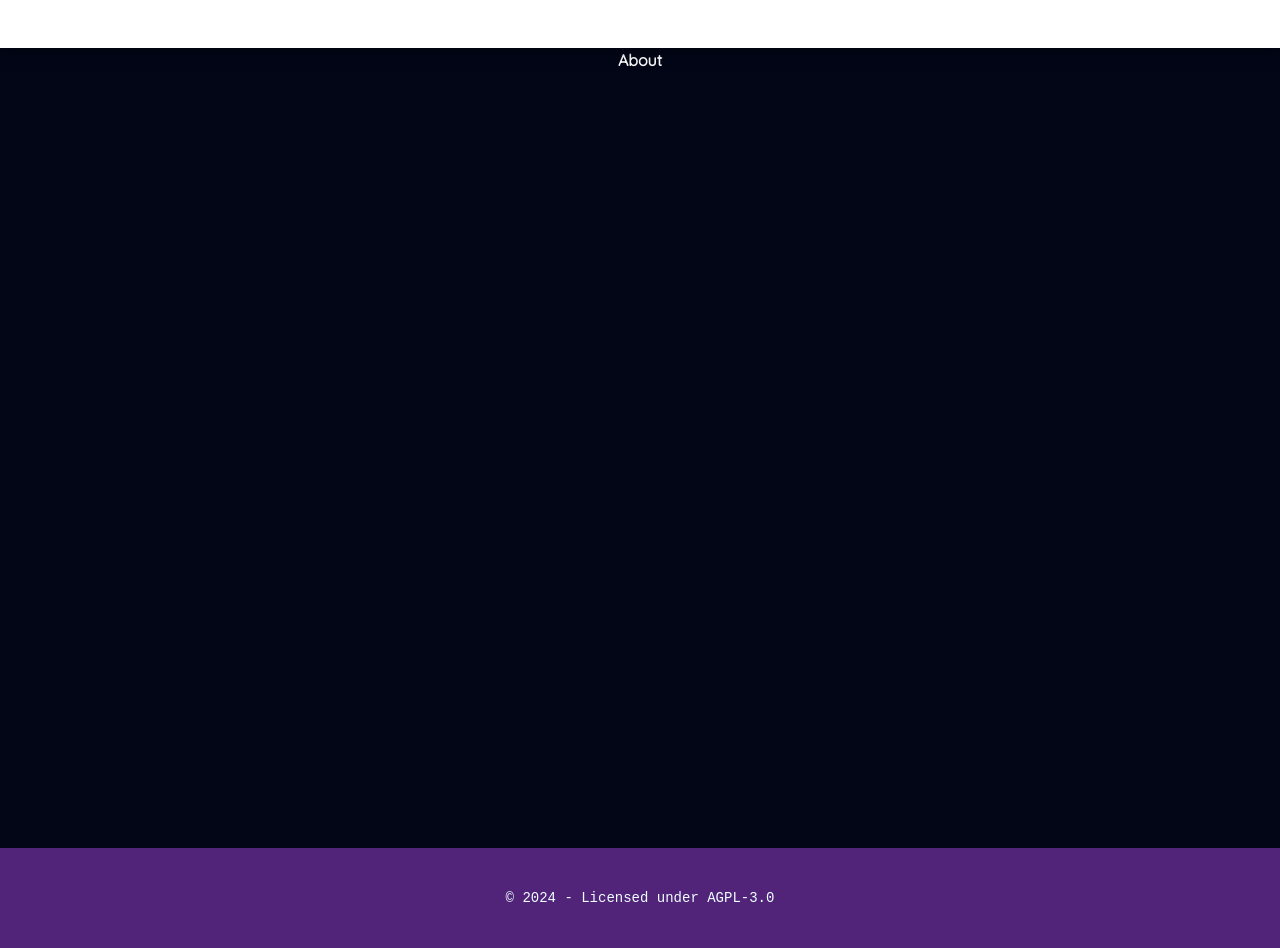
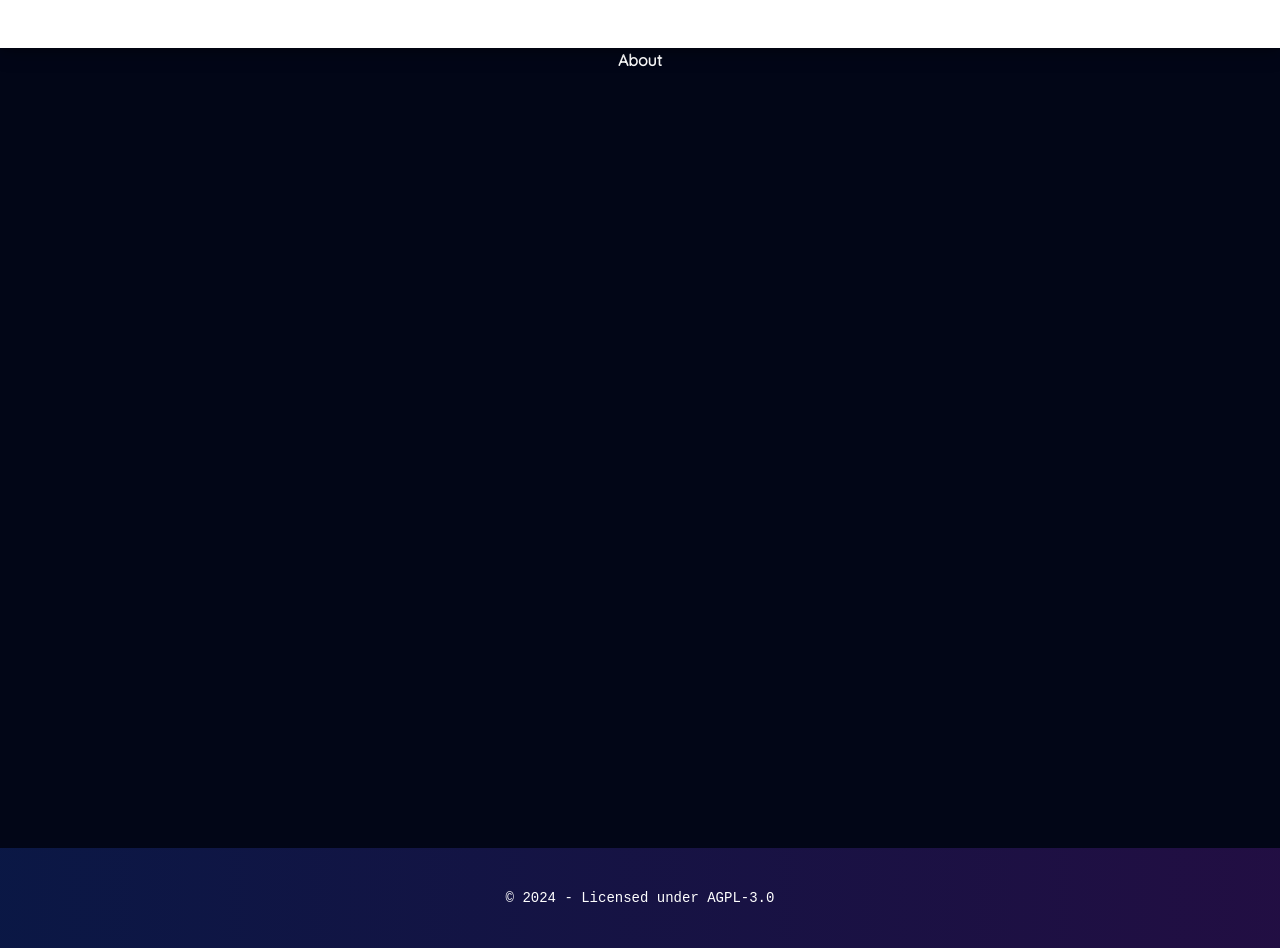
Before and after one commit to Stefano-Civelli/facebook_ads_react, a Next.js app: page /about in a window 1280 px wide. Built offline with nearby package versions, Linux system fonts and the light colour scheme.

Commit message:
changed icon and footer for blind review

```diff
--- a/components/footer.js
+++ b/components/footer.js
@@ -2,7 +2,7 @@ import React from "react";
 
 const Footer = () => {
   return (
-    <footer className="footer footer-center uq-color text-primary-content p-10 relative z-10">
+    <footer className="footer footer-center bg-gradient-to-r from-blue-800/30 to-purple-800/30 p-10 relative z-10 text-white">
       <aside>
         <p>© {new Date().getFullYear()} - Licensed under AGPL-3.0</p>
       </aside>
```
Also changed, not shown: components/Sidebar.js (+0 -22 lines), 2 other files (tests, documents, lock files or other folders).
